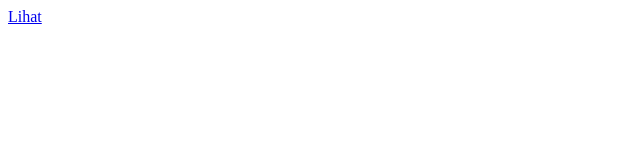
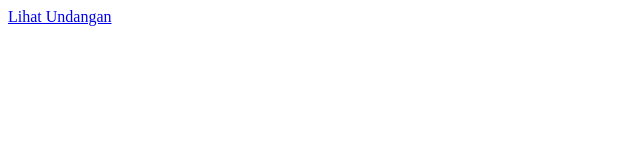
Before and after one commit to Madhan215/Madhan215.github.io, a plain HTML site: page index.html in a window 1280 px wide. Shown: the full height of the page, 0-640 px from the left. Drawn offline with Linux system fonts and the light colour scheme.

Commit message:
Update index.html

```diff
--- a/index.html
+++ b/index.html
@@ -1 +1 @@
-<a href="https://mdh-invitation.me/fulandanfulany">Lihat</a>
+<a href="https://mdh-invitation.me/fulandanfulany">Lihat Undangan</a>
```
